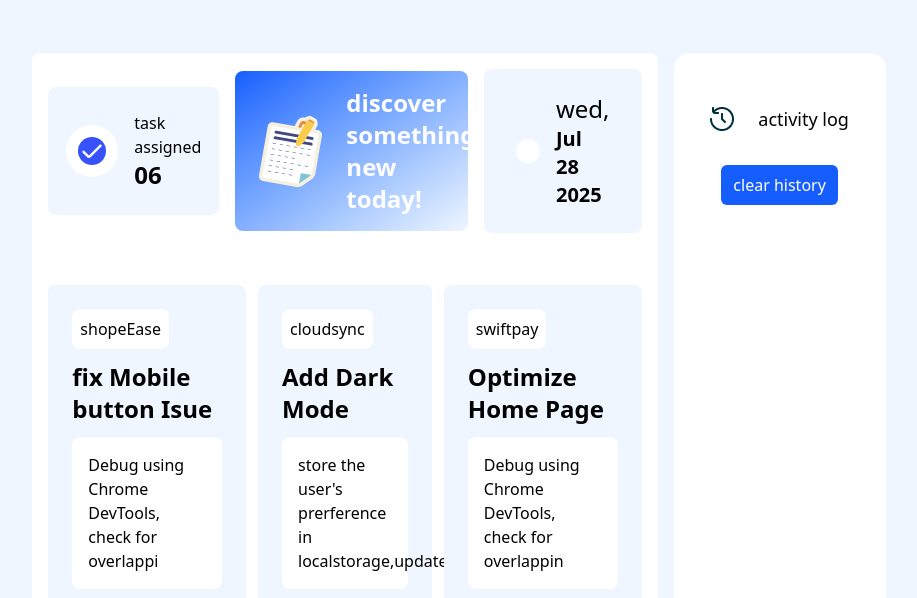
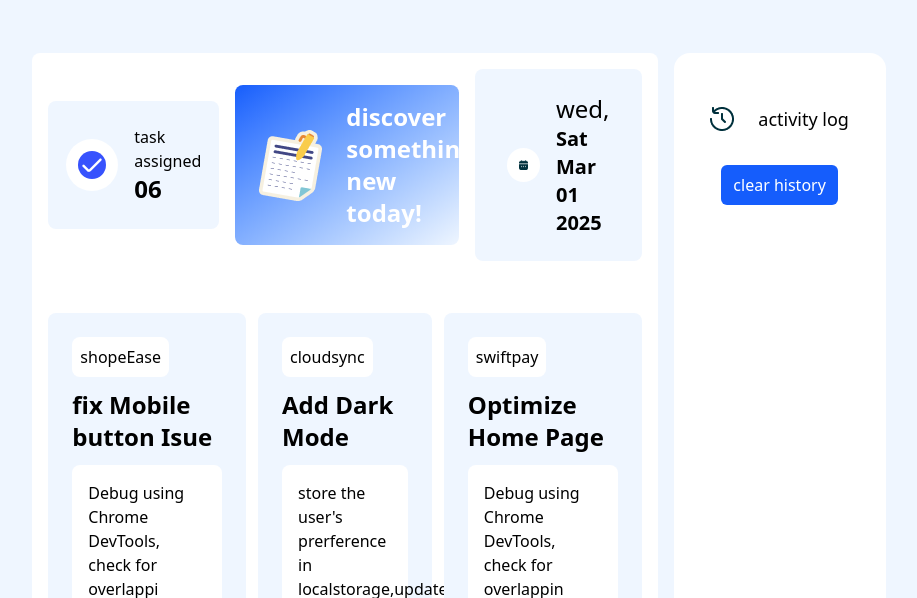
Before and after one commit to mdtarikulislam1/assignment-five, a plain HTML site: page index.html in a window 1280 px wide. Shown: the part 163-761 px from the top of the page, without its empty margins (181-1098 px from the left). Drawn offline with nearby package versions, Linux system fonts and the light colour scheme.

Commit message:
four commit

```diff
--- a/assignment.js
+++ b/assignment.js
@@ -26,6 +26,7 @@ let historylist = document.getElementById
 for (let i = 0; i < buttons.length; i++) {
     buttons[i].addEventListener('click', function () {
         this.disabled = true;
+        buttons[i].style.backgroundColor='gray'
         changeplus = changeplus + 1;
         plus.innerText = changeplus;
         changemainas = changemainas - 1;
@@ -34,15 +35,19 @@ for (let i = 0; i < buttons.length; i++) {
         let title = parentdiv.querySelector('h4').innerText;
 
         let newitem = document.createElement('p');
+        if(i === buttons.length-1){
+            alert('congrates !!! you have completed all the current task')
+        }
 
         alert('board update succesfully')
+
         // time
         let time = new Date()
         let hour = time.getHours();
         let minutes = time.getMinutes()
         let second = time.getSeconds();
-        let ampm = hour >= 12 ? 'pm' : 'am'
-        let currenttime = `${hour}:${minutes}:${second}:${ampm}`
+        let ampm = hour >= 12 ? ' pm' : ' am'
+        let currenttime = `${hour} : ${minutes} : ${second} : ${ampm}`
 
 
         newitem.classList.add('history-style')
@@ -55,3 +60,6 @@ document.getElementById('clear-history').addEventListener('click', function () {
     historylist.innerText=''
 
 })
+let date = new Date()
+let newtime = document.getElementById('date')
+newtime.innerText=date.toDateString()
--- a/index.html
+++ b/index.html
@@ -60,7 +60,7 @@
                             </div>
                             <div>
                                 <p class="text-2xl">wed,</p>
-                                <h4 class="text-xl font-bold">Jul 28 2025 </h4>
+                                <h4 id="date" class="text-xl font-bold"></h4>
                             </div>
                             </img>
                         </div>
```
